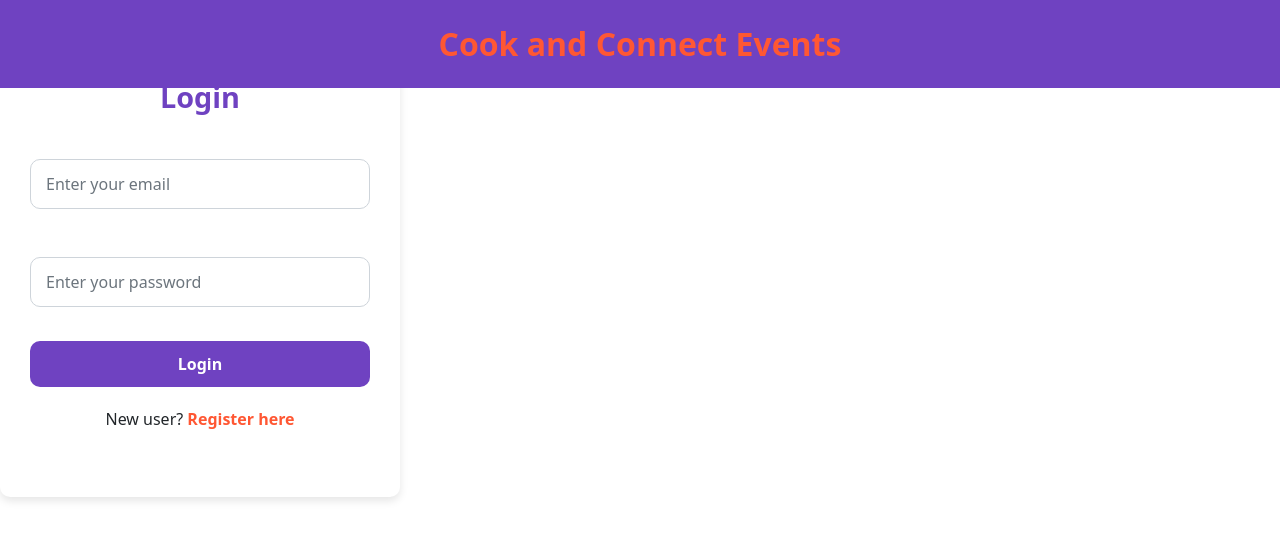
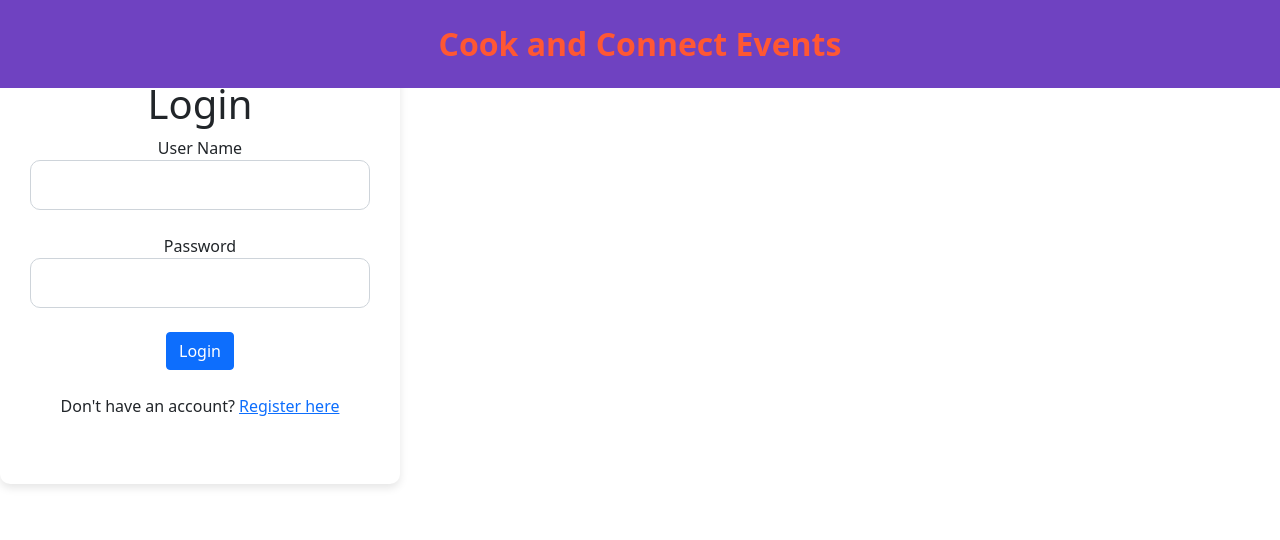
Before and after one commit to charlieLoL24/IAB207-assignmnet-3, a Flask app: page /login in a window 1280 px wide. Shown: the top 540 px of the page. Run offline with Flask 3, Linux system fonts and the light colour scheme; some libraries are stand-ins or nearby versions.

Commit message:
registration is now functional - fixed some dead links

```diff
--- a/website/__init__.py
+++ b/website/__init__.py
@@ -9,7 +9,6 @@ db = SQLAlchemy()
 # create a function that creates a web application
 # a web server will run this web application
 def create_app():
-
     app = Flask(__name__)  # this is the name of the module/package that is calling this app
     # Should be set to false in a production environment
     app.debug = True
--- a/website/auth.py
+++ b/website/auth.py
@@ -12,23 +12,60 @@ auth_bp = Blueprint('auth', __name__)
 @auth_bp.route('/login', methods=['GET', 'POST'])
 # view function
 def login():
-    login_form = LoginForm()
-    error = None
-    if login_form.validate_on_submit():
-        user_name = login_form.user_name.data
-        password = login_form.password.data
-        user = db.session.scalar(db.select(User).where(User.name==user_name))
-        if user is None:
-            error = 'Incorrect user name'
-        elif not check_password_hash(user.password_hash, password): # takes the hash and cleartext password
-            error = 'Incorrect password'
-        if error is None:
-            login_user(user)
-            nextp = request.args.get('next') # this gives the url from where the login page was accessed
-            print(nextp)
-            if next is None or not nextp.startswith('/'):
-                return redirect(url_for('index'))
-            return redirect(nextp)
-        else:
-            flash(error)
-    return render_template('user.html', form=login_form, heading='Login')
+  login_form = LoginForm()
+  error=None
+  if(login_form.validate_on_submit()):
+    user_name = login_form.username.data
+    password = login_form.password.data
+    u1 = User.query.filter_by(name=user_name).first()
+
+        #if there is no user with that name
+    if u1 is None:
+      error='Incorrect user name'
+    #check the password - notice password hash function
+    elif not check_password_hash(u1.password_hash, password): # takes the hash and password
+      error='Incorrect password'
+    if error is None:
+    #all good, set the login_user
+      login_user(u1)
+      return redirect(url_for('/'))
+    else:
+      print(error)
+      flash(error)
+    #it comes here when it is a get method
+  return render_template('user.html', form=login_form, heading='Login')
+
+@auth_bp.route('/register', methods=['GET', 'POST'])
+def register():
+    register_form = RegisterForm()
+    print(register_form.username.data)
+    if register_form.validate_on_submit():
+        uname = register_form.username.data
+        email = register_form.email.data
+        pwd = register_form.password.data
+        # utype = register_form.usertype.data
+        # Check if username or email already exists
+        existing_user = User.query.filter_by(name=uname).first()
+        if existing_user:
+            flash("Username already taken", "error")
+            return render_template('register.html', form=register_form, heading='Register')
+
+        # Hash the password for security
+        pwd_hash = generate_password_hash(pwd)
+
+        # Create a new User object and add it to the session
+        new_user = User(name=uname, emailid=email, password_hash=pwd_hash)
+        db.session.add(new_user)
+        db.session.commit()
+        print("added data to database")
+        flash("Registered user successfully", "success")
+        return redirect(url_for('auth.register'))
+    else:
+        print(register_form.errors)  # Display any validation errors
+
+    # Flash validation errors, if any
+    for field, errors in register_form.errors.items():
+        for error in errors:
+            flash(f"{field}: {error}", "error")
+
+    return render_template('register.html', form=register_form, heading='Register')
--- a/website/forms.py
+++ b/website/forms.py
@@ -8,6 +8,7 @@ from wtforms.fields import (
     TimeField,
     DateField,
     DateTimeField,
+    SelectField,
 )
 from wtforms.validators import InputRequired, Length, Email, EqualTo
 
@@ -15,23 +16,21 @@ from flask_wtf.file import FileRequired, FileField, FileAllowed
 
 ALLOWED_FILE = {'png', 'jpg', 'JPG', 'PNG', 'bmp'}
 
-# creates the login information
+    # creates the login information
 class LoginForm(FlaskForm):
-    user_name=StringField("User Name", validators=[InputRequired('Enter user name')])
+    username=StringField("User Name", validators=[InputRequired('Enter user name')])
     password=PasswordField("Password", validators=[InputRequired('Enter user password')])
     submit = SubmitField("Login")
 
 # this is the registration form
+
+
 class RegisterForm(FlaskForm):
-    user_name=StringField("User Name", validators=[InputRequired()])
-    email = StringField("Email Address", validators=[Email("Please enter a valid email")])
-    # linking two fields - password should be equal to data entered in confirm
-    password=PasswordField("Password", validators=[InputRequired(),
-                  EqualTo('confirm', message="Passwords should match")])
-    confirm = PasswordField("Confirm Password")
-
-    # submit button
-    submit = SubmitField("Register")
+    username = StringField('Username', validators=[InputRequired()])
+    email = StringField('Email', validators=[InputRequired(), Email()])
+    password = PasswordField('Password', validators=[InputRequired()])
+    confirm_password = PasswordField('Confirm Password', validators=[InputRequired(), EqualTo('password')])
+    submit = SubmitField('Register')
 
 
 class CreateEvent(FlaskForm):
--- a/website/models.py
+++ b/website/models.py
@@ -1,4 +1,5 @@
 from . import db
+from sqlalchemy import Column, Integer, String
 from datetime import datetime
 from flask_login import UserMixin
 import enum
@@ -10,7 +11,7 @@ class User(db.Model, UserMixin):
     name = db.Column(db.String(100), index=True, unique=True, nullable=False)
     emailid = db.Column(db.String(100), index=True, nullable=False)
     password_hash = db.Column(db.String(255), nullable=False)
-
+    # usertype = Column(String(50))
     comments = db.relationship('Comment', backref='user')
     events = db.relationship('Event', secondary='comments', backref=db.backref('commented_users'))
 
--- a/website/templates/base.html
+++ b/website/templates/base.html
@@ -34,8 +34,8 @@
                         </li>
                     </ul>
                     <div class="d-flex">
-                        <a href="login.html" class="btn btn-outline-light me-2">Login</a>
-                        <a href="register.html" class="btn btn-outline-light">Register</a>
+                        <a href="login" class="btn btn-outline-light me-2">Login</a>
+                        <a href="register" class="btn btn-outline-light">Register</a>
                         <a href="{{ url_for('main.profile') }}" class="btn btn-outline-light">Profile</a>
                     </div>
                 </div>
--- a/website/templates/create.html
+++ b/website/templates/create.html
@@ -17,9 +17,9 @@
     <body class="create-page"></body>
     <!-- Header -->
     <div class="header">
-        <a href="index.html" class="back-home">Return Home</a>
+        <a href="/" class="back-home">Return Home</a>
         <div class="logo">
-            <a href="index.html" style="color: white; text-decoration: none;">Cook and Connect Events</a>
+            <a href="" style="color: white; text-decoration: none;">Cook and Connect Events</a>
         </div>
     </div>
 
--- a/website/templates/user.html
+++ b/website/templates/user.html
@@ -15,34 +15,33 @@
 
 <body class="login-page">
     <div class="header-banner">
-        <a href="index.html">Cook and Connect Events</a>
+        <a href="/">Cook and Connect Events</a>
     </div>
 
     <div class="login-container">
-        <h2 class="login-title">Login</h2>
-        <form onsubmit="redirectToIndex(event)">
-            <div class="form-group">
-                <label for="email" class="form-label"></label>
-                <input type="email" class="form-control" id="email" name="email" placeholder="Enter your email" required>
-            </div>
-            <div class="form-group">
-                <label for="password" class="form-label"></label>
-                <input type="password" class="form-control" id="password" name="password" placeholder="Enter your password" required>
-            </div>
-            <button type="submit" class="btn btn-login">Login</button>
-            <div class="register-link">
-                <p>New user? <a href="register.html">Register here</a></p>
-            </div>
-        </form>
-    </div>
+        <h1>{{ heading }}</h1>
+        <form method="POST">
+            {{ form.csrf_token }}
 
-    <script>
-        function redirectToIndex(event) {
-            event.preventDefault();
-            window.location.href = "index.html";
-        }
-    </script>
+            {% if form.username %}
+              <div class="form-group">
+                {{ form.username.label }}
+                {{ form.username(class="form-control") }}
+              </div>
+            {% endif %}
 
+            {% if form.password %}
+              <div class="form-group">
+                {{ form.password.label }}
+                {{ form.password(class="form-control") }}
+              </div>
+            {% endif %}
+
+            <button type="submit" class="btn btn-primary">Login</button>
+          </form>
+          <br>
+          <p>Don't have an account? <a href="register">Register here</a></p>
+      </div>
     <script src="https://cdn.jsdelivr.net/npm/bootstrap@5.1.3/dist/js/bootstrap.bundle.min.js"></script>
 </body>
 
```
Also changed, not shown: website/templates/history.html (+5 -5 lines), website/templates/register.html (+33 -11 lines), website/views.py (+7 -3 lines), instance/sitedata.sqlite.
